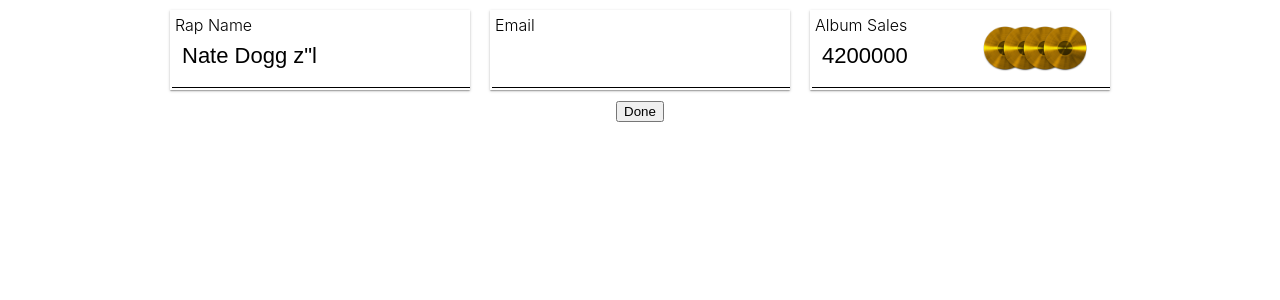
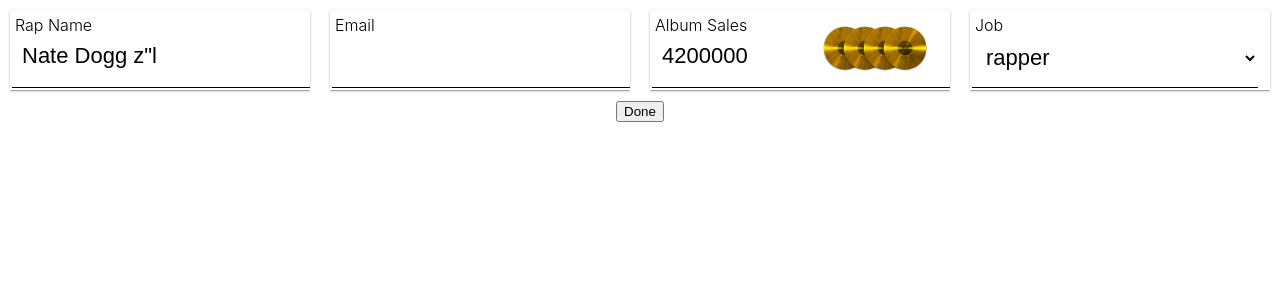
Before and after one commit to nikfrank/react-workshop-snoop, a React (Create React App) app: page / in a window 1280 px wide. Shown: the top 300 px of the page. Built offline with nearby package versions, Linux system fonts and the light colour scheme.

Commit message:
first drop down

```diff
--- a/src/App.css
+++ b/src/App.css
@@ -54,10 +54,12 @@
   position: relative;
 }
 
+.swanky-input-container select,
 .swanky-input-container input {
   position: absolute;
   border: none;
   border-bottom: 1px solid black;
+  background-color: white;
 
   bottom: 2px;
   left: 2px;
@@ -70,10 +72,15 @@
   transition: font-size 0.25s;
 }
 
-.swanky-input-container input:focus {
+.swanky-input-container select:focus,
+.swanky-input-container input:focus{
   outline: none;
   font-size: 26px;
   border-bottom: 2px solid green;
+}
+
+option {
+  font-size: 22px;
 }
 
 .swanky-input-container span {
@@ -88,6 +95,7 @@
   transition: font-size 0.25s, color 1s;
 }
 
+.swanky-input-container select:focus + span,
 .swanky-input-container input:focus + span {
   color: green;
   font-size: 12px;
--- a/src/App.js
+++ b/src/App.js
@@ -22,6 +22,8 @@
     email: event.target.value,
     isEmailInvalid: !emailRegex.test( event.target.value ),
   })
+
+  setJob = event => this.setState({ job: event.target.value })
 
   render(){
     return (
@@ -67,6 +69,17 @@
             </label>
           </div>
 
+
+          <div className="card swanky-input-container">
+            <label>
+              <select onChange={this.setJob} value={this.state.job}>
+                <option value='rapper'>rapper</option>
+                <option value='sales'>sales</option>
+                <option value='distribution'>distribution</option>
+              </select>
+              <span>Job</span>
+            </label>
+          </div>
         </div>
         <button onClick={this.done}> Done </button>
       </div>
```
Also changed, not shown: 1 other file (tests, documents, lock files or other folders).
